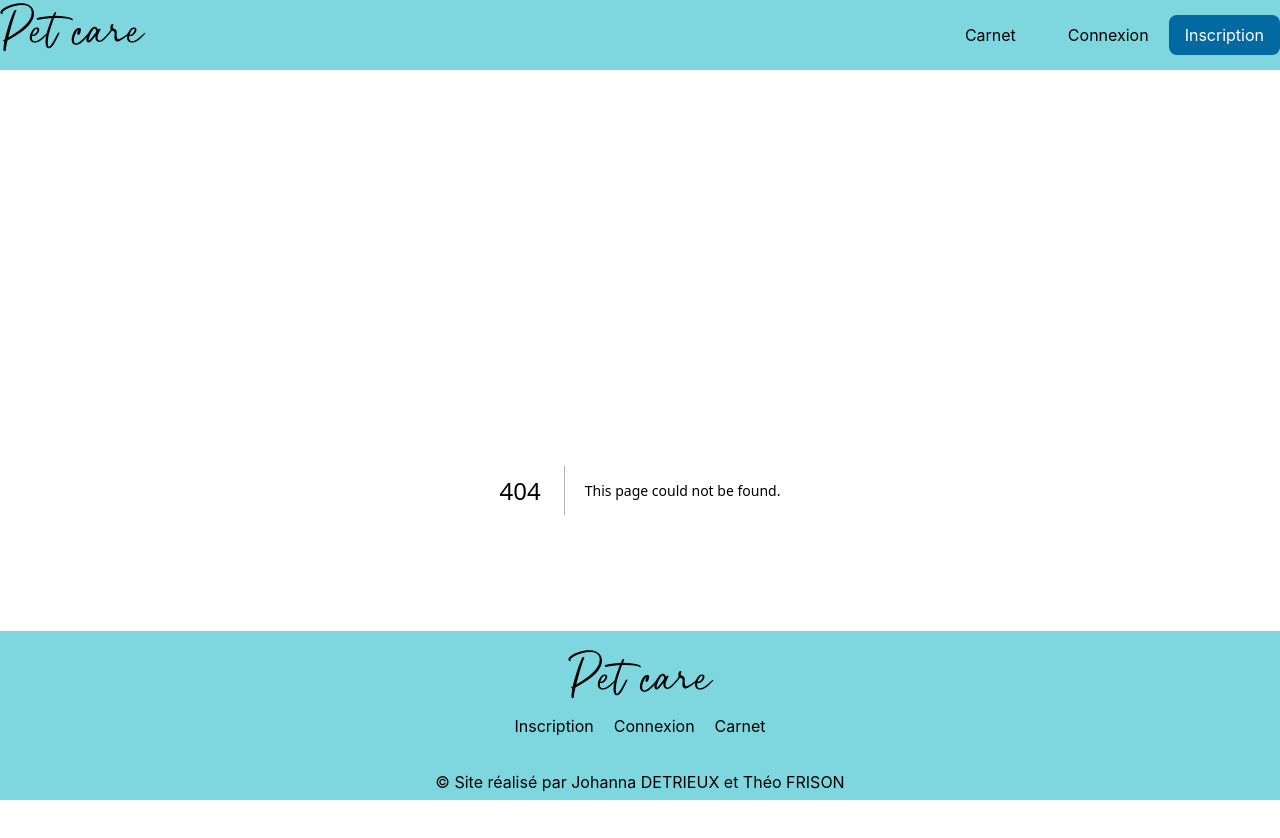
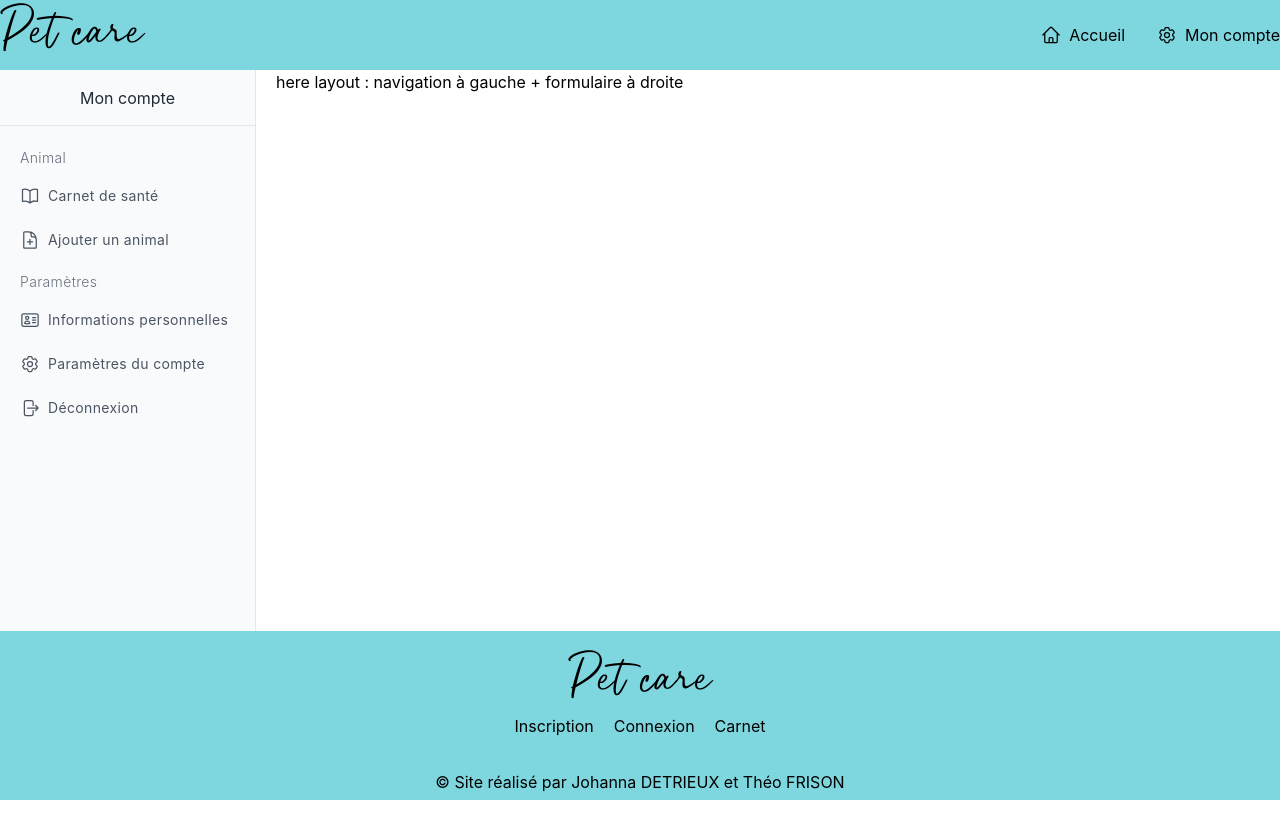
Before and after one commit to Jwana24/pet_care_front, a Next.js app: page /account in a window 1280 px wide. Before the commit this address had no page. Shown: the top 838 px of the page. After the commit the page ends 800 px from the top, so only its background shows below. Built offline with nearby package versions, Linux system fonts and the light colour scheme.

Commit message:
Added a new Sidebar for the 'my account' page Reorganized the links on the navbar Reorganized folders and files in the project

```diff
--- /dev/null
+++ b/app/account/layout.tsx
@@ -0,0 +1,13 @@
+import React from "react";
+import SidebarAccount from "@/app/components/SidebarAccount/SidebarAccount";
+
+const SidebarAccountLayout = ({ children }: any) => {
+  return (
+    <main className="flex flex-1">
+      <SidebarAccount />
+      {children}
+    </main>
+  )
+}
+
+export default SidebarAccountLayout;
--- /dev/null
+++ b/app/account/page.tsx
@@ -0,0 +1,7 @@
+const Account = () => {
+  return (
+    <div>here layout : navigation à gauche + formulaire à droite</div>
+  )
+}
+
+export default Account;
--- a/app/components/Navbar/Navbar.tsx
+++ b/app/components/Navbar/Navbar.tsx
@@ -1,17 +1,25 @@
 import React from 'react';
 import Link from "next/link";
+import { HomeIcon, Cog6ToothIcon } from "@heroicons/react/24/outline";
 
 import './Navbar.scss';
 
 const Navbar = () => {
+  const isConnected: boolean = true;
+
   return (
-    <div className="flex items-center navbar mb-5">
+    <div className="flex items-center navbar">
       <div className="container flex justify-between mx-auto">
         <div className="Logo">
           <Link href='/'>Pet care</Link>
         </div>
         <nav className="flex items-center">
-          <Link className="mr-8" href='/login'>Carnet</Link>
+          <Link className="mr-8 flex items-center" href='/'>
+            <div className="w-5 mr-2"><HomeIcon /></div>
+            Accueil
+          </Link>
+          {!isConnected ? (
+            <>
               <Link className="ml-5" href='/login'>Connexion</Link>
               <Link
                 className="ml-5 px-4 py-2 text-white bg-sky-700 hover:bg-sky-900 rounded-r-lg rounded-l-lg"
@@ -19,6 +27,15 @@ const Navbar = () => {
               >
                 Inscription
               </Link>
+            </>
+            ) : (
+            <>
+              <Link className="flex items-center" href='/account'>
+                <div className="w-5 mr-2"><Cog6ToothIcon /></div>
+                Mon compte
+              </Link>
+            </>
+          )}
         </nav>
       </div>
     </div>
--- a/app/components/ReusableComponents/CredentialsForm/CredentialsForm.tsx
+++ b/app/components/ReusableComponents/CredentialsForm/CredentialsForm.tsx
@@ -5,7 +5,7 @@ import Link from "next/link";
 import { LockClosedIcon } from "@heroicons/react/20/solid";
 import { EyeIcon, EyeSlashIcon } from "@heroicons/react/24/outline";
 
-interface PropsForm {
+interface ICredentialsForm {
   titlePage: string
   subtitlePage: string
   textBtn: string
@@ -13,7 +13,7 @@ interface PropsForm {
   urlToRedirect: string
 }
 
-const CredentialsForm = ({ titlePage, subtitlePage, textBtn, isSignUpForm, urlToRedirect }: PropsForm) => {
+const CredentialsForm = ({ titlePage, subtitlePage, textBtn, isSignUpForm, urlToRedirect }: ICredentialsForm) => {
   const [passwordValue, setPasswordValue] = useState({
     password: "",
     confirmPassword: "",
--- /dev/null
+++ b/app/components/SidebarAccount/SidebarAccount.tsx
@@ -0,0 +1,72 @@
+import React, { ReactElement } from "react";
+import Link from "next/link";
+import {
+  BookOpenIcon,
+  DocumentPlusIcon,
+  IdentificationIcon,
+  Cog6ToothIcon,
+  ArrowRightOnRectangleIcon
+} from "@heroicons/react/24/outline";
+
+interface IMenuElement {
+  category: string
+  items: Array<IMenuElementItem>
+}
+
+interface IMenuElementItem {
+  iconMenu: ReactElement
+  nameLinkMenu: string
+}
+
+const SidebarAccount = () => {
+  const menuElements: Array<IMenuElement> = [
+    {category : "Animal", items : [
+      { iconMenu: <BookOpenIcon />, nameLinkMenu: "Carnet de santé" },
+      { iconMenu: <DocumentPlusIcon />, nameLinkMenu: "Ajouter un animal" },
+    ]},
+    {category : "Paramètres", items : [
+      { iconMenu: <IdentificationIcon />, nameLinkMenu: "Informations personnelles" },
+      { iconMenu: <Cog6ToothIcon />, nameLinkMenu: "Paramètres du compte" },
+      { iconMenu: <ArrowRightOnRectangleIcon />, nameLinkMenu: "Déconnexion" },
+    ]}
+  ]
+
+  return (
+    <div className="flex text-gray-800 mr-5">
+      <div className="flex flex-col top-0 left-0 w-64 bg-gray-50 border-r">
+        <div className="flex items-center justify-center h-14 border-b">
+          <div>Mon compte</div>
+        </div>
+        <div className="overflow-y-auto overflow-x-hidden flex-grow">
+          <ul className="flex flex-col py-4 space-y-1">
+            {menuElements.map((menu, index) => (
+              <div key={index}>
+                <li className="px-5">
+                  <div className="flex flex-row items-center h-8">
+                    <div className="text-sm font-light tracking-wide text-gray-500">{menu.category}</div>
+                  </div>
+                </li>
+                {menu?.items.map((item, itemIndex) => (
+                  <div key={itemIndex}>
+                    <li>
+                      <Link
+                        href="#"
+                        className="relative flex flex-row items-center h-11 focus:outline-none hover:bg-gray-50 text-gray-600
+                          hover:text-gray-800 border-l-4 border-transparent hover:border-main-color pr-6"
+                      >
+                        <span className="w-5 inline-flex justify-center items-center ml-4">{item.iconMenu}</span>
+                        <span className="ml-2 text-sm tracking-wide truncate">{item.nameLinkMenu}</span>
+                      </Link>
+                    </li>
+                  </div>
+                ))}
+              </div>
+            ))}
+          </ul>
+        </div>
+      </div>
+    </div>
+  )
+}
+
+export default SidebarAccount;
--- a/app/globals.scss
+++ b/app/globals.scss
@@ -17,8 +17,13 @@ body {
   overflow-x: hidden;
 }
 
+html {
+  height: 100vh;
+}
+
 body {
-  font-family: -apple-system, BlinkMacSystemFont, 'Segoe UI', 'Roboto', 'Oxygen',
+  height: 100%;
+  font-family: 'Ubuntu', -apple-system, BlinkMacSystemFont, 'Segoe UI', 'Roboto', 'Oxygen',
   'Ubuntu', 'Cantarell', 'Fira Sans', 'Droid Sans', 'Helvetica Neue',
   sans-serif;
 }
--- a/app/layout.tsx
+++ b/app/layout.tsx
@@ -7,6 +7,7 @@ import './globals.scss';
 export const metadata = {
   title: 'Carnet de santé de mon animal',
   description: 'Generated by create next app',
+  viewport: 'width=device-width, initial-scale=1'
 }
 
 export default function RootLayout({
@@ -17,9 +18,11 @@ export default function RootLayout({
   return (
     <html lang="fr">
       <body>
+      <div className="flex flex-col min-h-screen">
         <Navbar />
         {children}
         <Footer />
+      </div>
       </body>
     </html>
   )
--- a/app/variables.module.scss
+++ b/app/variables.module.scss
@@ -1 +1,2 @@
 $primary-color: #7ed6df;
+$navbar-size: 70px;
--- a/tailwind.config.js
+++ b/tailwind.config.js
@@ -7,7 +7,11 @@ module.exports = {
     "./components/**/*.{js,ts,jsx,tsx}"
   ],
   theme: {
-    extend: {},
+    extend: {
+      colors: {
+        'main-color': '#7ed6df'
+      }
+    },
   },
   plugins: [],
 }
```
Also changed, not shown: app/(auth)/login/page.tsx (renamed from app/login/page.tsx), app/(auth)/signup/page.tsx (renamed from app/signup/page.tsx). Lines whose indentation alone changed are shown as unchanged.
